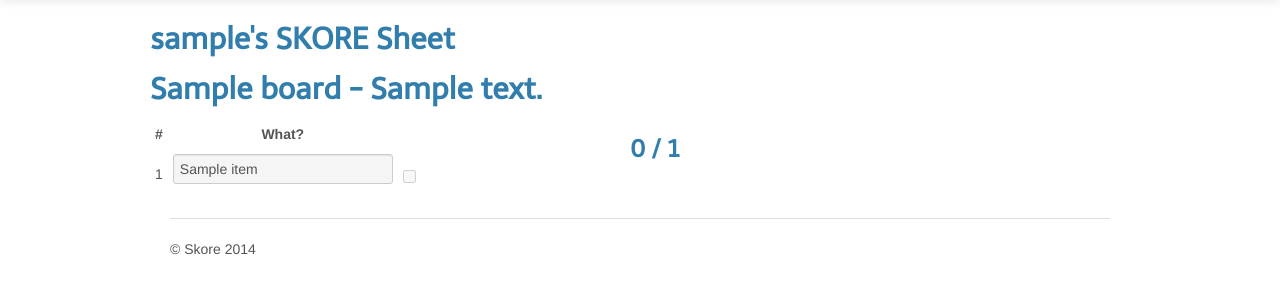
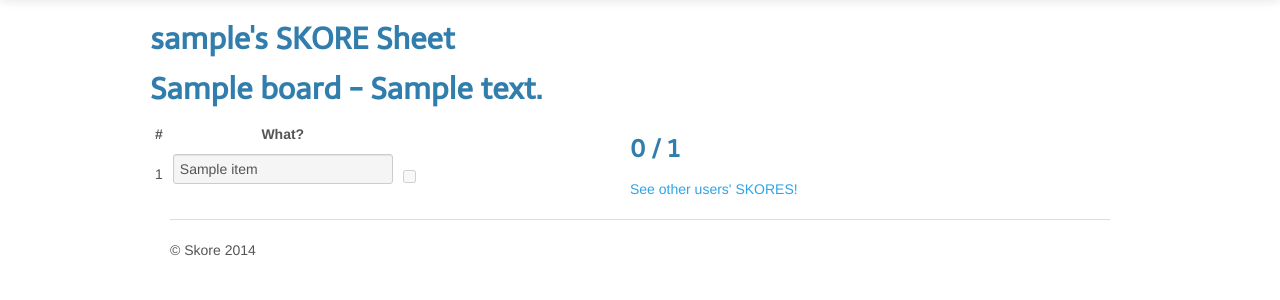
Before and after one commit to t20/skore, a Flask app: template templates/response.html in a window 1280 px wide. Shown: the part 51-351 px from the top of the page. Run offline with Flask 2, Linux system fonts and the light colour scheme; the template is opened without the code that fills it: most values are stand-ins (such as "Sample title", 1, 10 or a date in 2020); some libraries are stand-ins or nearby versions.

Commit message:
link to other users's scores

```diff
--- a/templates/board.html
+++ b/templates/board.html
@@ -36,6 +36,7 @@
     </form>
   </div>
 
+  <a name = "#responses"></a>
   <div class="row responses">
     {% if responses %}
       <h3>Recent responses for this board:</h3>
--- a/templates/response.html
+++ b/templates/response.html
@@ -27,6 +27,7 @@
         <h3 class="score">
             <p> <span class="ticked"></span> / <span class="total"></span></p>
         </h3>
+        <a href="{{ url_for('board', board_id=board.id) }}#responses">See other users' SKORES!</a>
     </div>
 
   </div>
```
